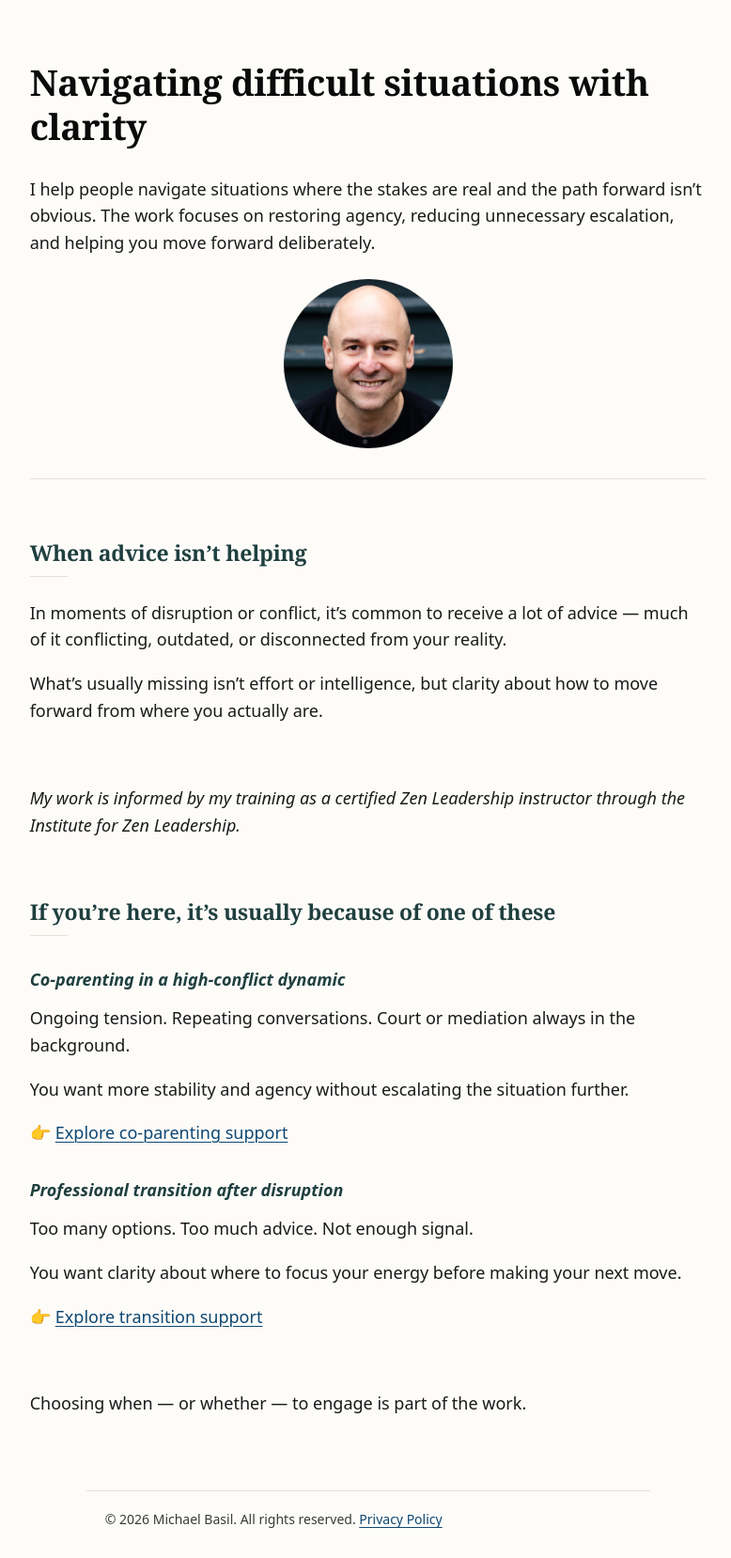
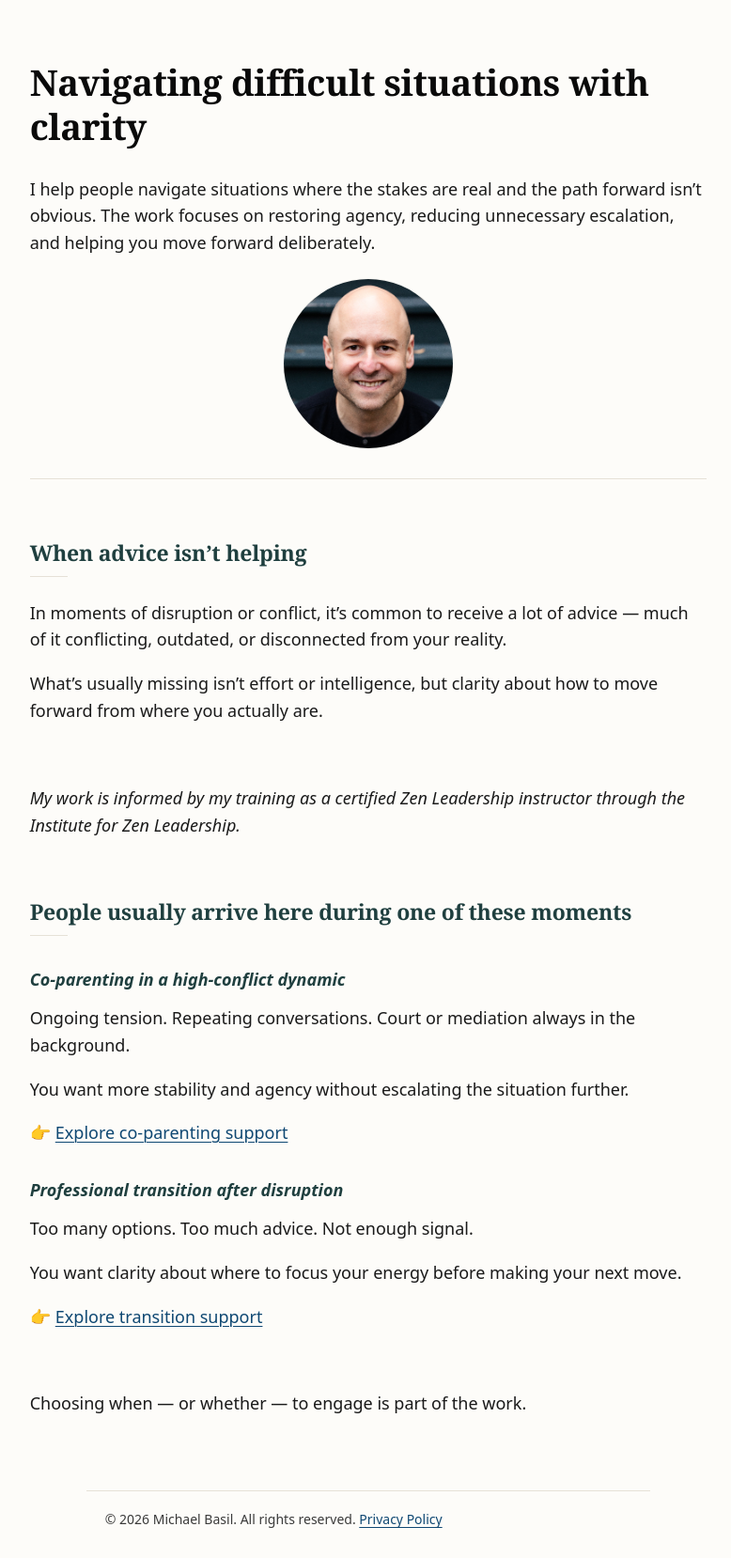
Before and after one commit to basil-family-lab/zen, a Jekyll site: the page built from index.md, in a window 1280 px wide. Shown: the whole page at 94% size, without its empty margins (248-1026 px from the left). Built offline with Jekyll 4.4.1, drawn with Linux system fonts in a browser that asks for light colours.

Commit message:
refactor: touch up

```diff
--- a/_data/home.yml
+++ b/_data/home.yml
@@ -28,7 +28,7 @@ credibility:
     through the Institute for Zen Leadership.
 
 situations:
-  heading: If you’re here, it’s usually because of one of these
+  heading: People usually arrive here during one of these moments
   items:
     - subheading: Co-parenting in a high-conflict dynamic
       paragraphs:
```
